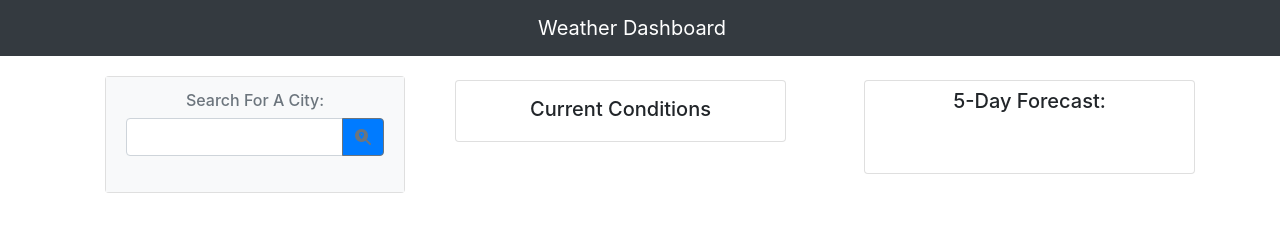
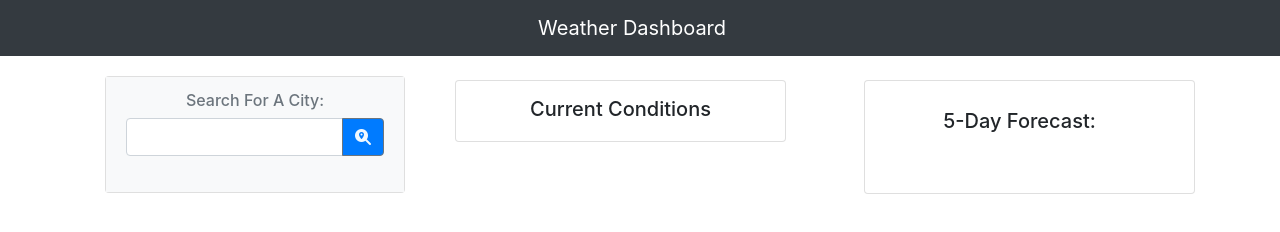
Before and after one commit to TiaDevilish/Weather-Dashboard, a plain HTML site: page index.html in a window 1280 px wide. Drawn offline with nearby package versions, Linux system fonts and the light colour scheme.

Commit message:
stylesheet not found

```diff
--- a/index.html
+++ b/index.html
@@ -5,7 +5,7 @@
     <meta name="viewport" content="width=device-width, initial-scale=1.0">
     <title>Weather Dashboard</title>
     <link rel="stylesheet" href="https://stackpath.bootstrapcdn.com/bootstrap/4.4.1/css/bootstrap.min.css" integrity="sha384-Vkoo8x4CGsO3+Hhxv8T/Q5PaXtkKtu6ug5TOeNV6gBiFeWPGFN9MuhOf23Q9Ifjh" crossorigin="anonymous">
-    <link rel="stylesheet" href="../Weather dashboard/style.css">
+    <link rel="stylesheet" href="./style.css">
 </head>
 <body>
     <nav class="navbar navbar-dark justify-content-center bg-dark">
```
